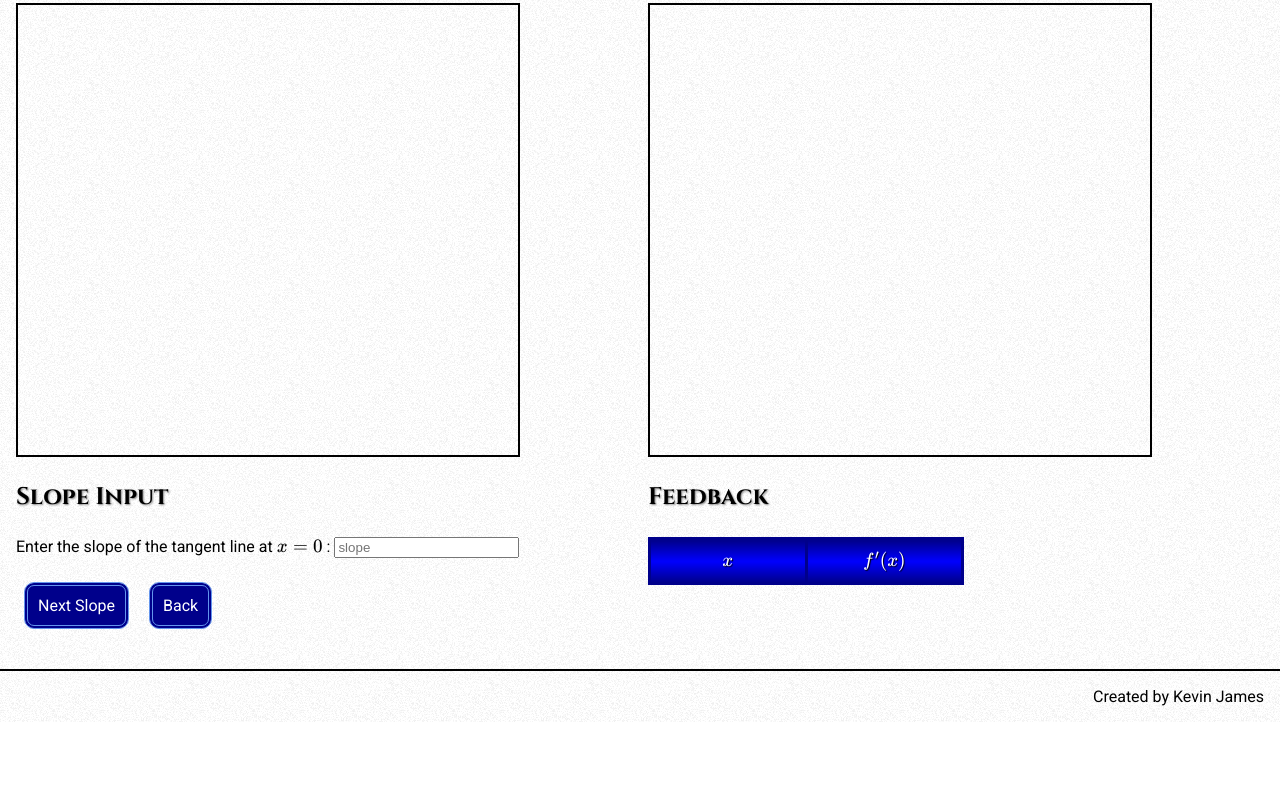
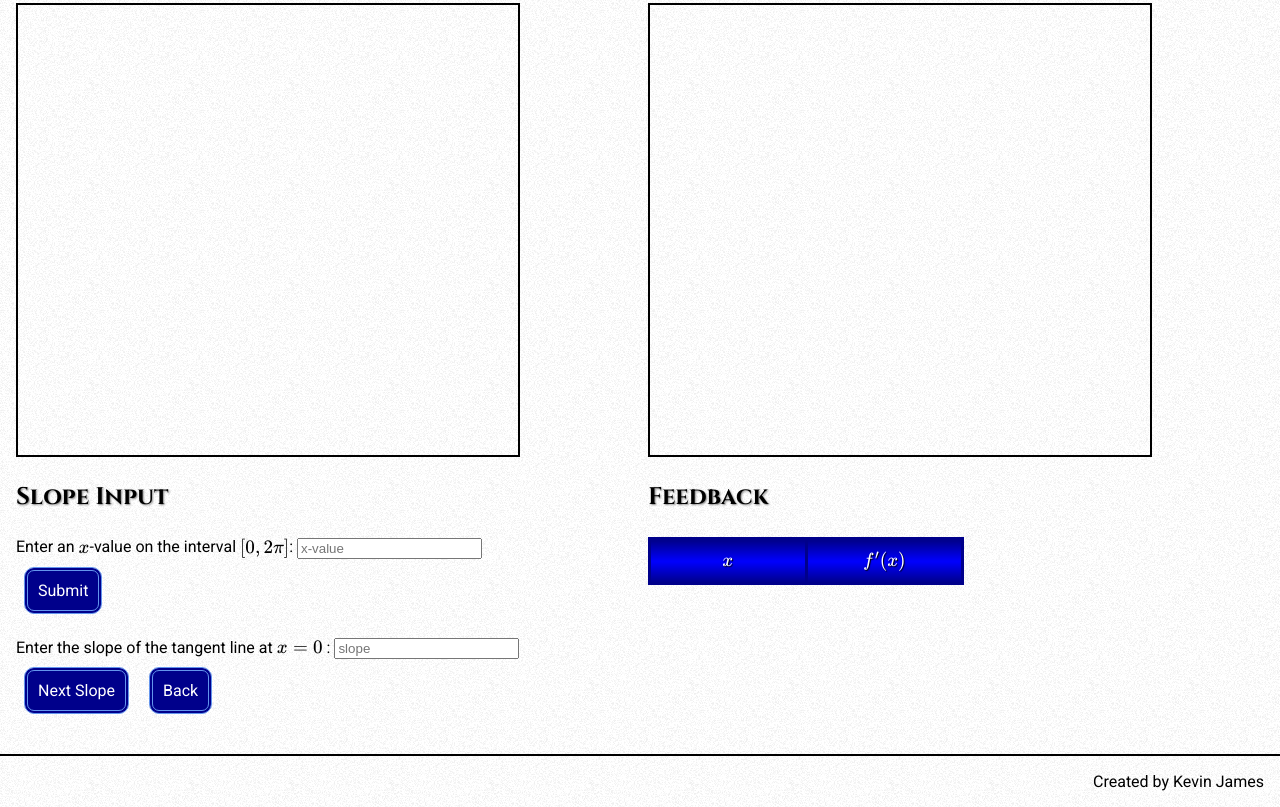
Before and after one commit to Zeddzorrander/derivativeSine, a website built with webpack: page src/index.html in a window 1280 px wide. Shown: the part 485-1292 px from the top of the page. Before the commit the page ends 1207 px from the top, so only its background shows below. Built offline with nearby package versions, Linux system fonts and the light colour scheme; a script that the page names is missing.

Commit message:
changed HTML file for new structure

```diff
--- a/src/index.html
+++ b/src/index.html
@@ -32,13 +32,16 @@
                 <div class="wrapper">
                     <section class="input" id="user_inputPart1">
                         <h3 id="h3_input">Slope Input</h3>
-                        <p id="p_input">
+                        <p id="p_input1">
+                            Enter an \(x\)-value on the interval \([0, 2\pi]\): <input id="xVal" placeholder="x-value" type="text"> <br>
+                            <button id="submit">Submit</button>
+                        </p>
+                        <p id="p_input2">
                             Enter the slope of the tangent line at <span id="xInput">\(x=0\)</span> :  <input id="slope" placeholder="slope" type="text"><br>
-                        </p>
-                        <p id="nextBtn_p">
                             <button id="next">Next Slope</button>
                             <button id="back">Back</button>
                         </p>
+
                     </section>
                     <section class="output" id="feedback">
                         <h3>Feedback</h3>
```
